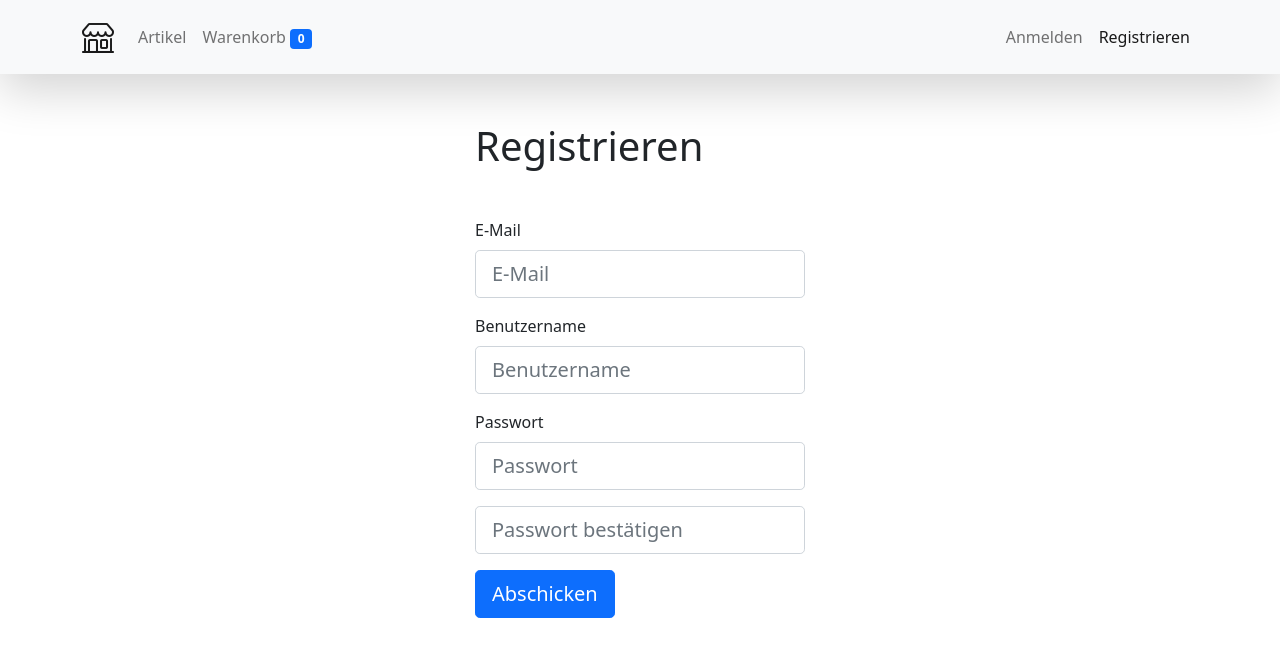
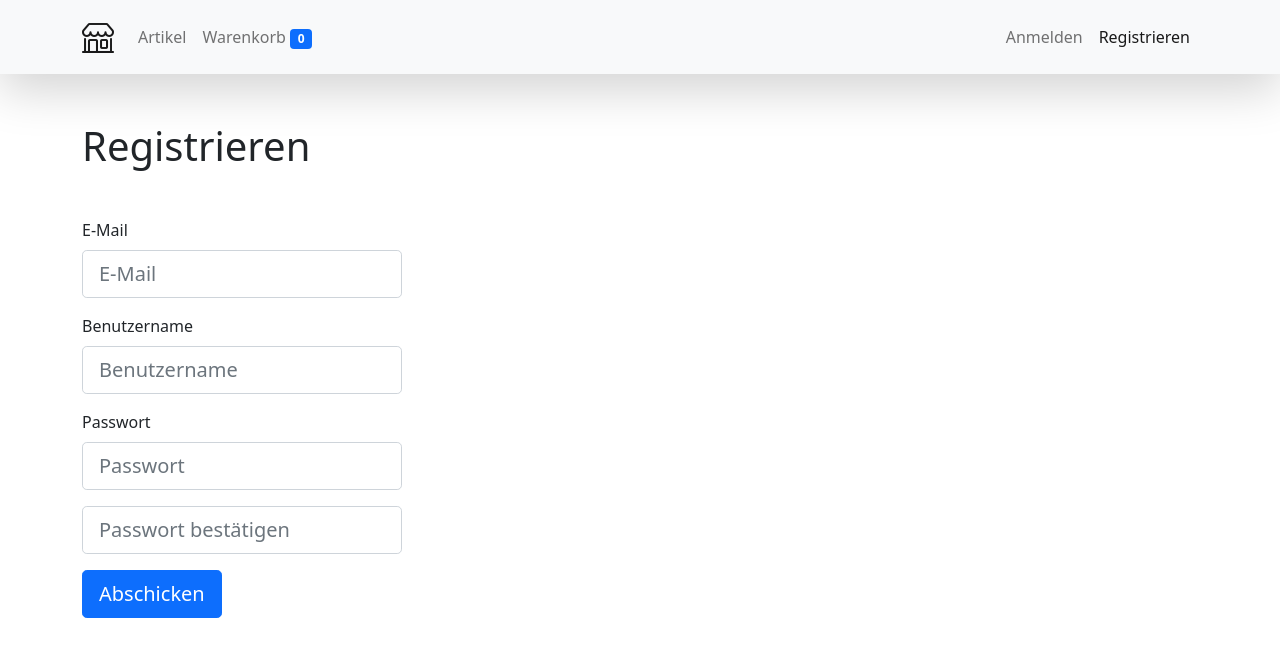
Before and after one commit to tmonzel/webshop-starter, a Vue app in the folder shop/: page /signup in a window 1280 px wide. Shown: the top 656 px of the page. Built offline with nearby package versions, Linux system fonts and the light colour scheme.

Commit message:
Left align formulars

```diff
--- a/shop/src/views/LoginView.vue
+++ b/shop/src/views/LoginView.vue
@@ -1,6 +1,6 @@
 <template>
-  <div class="container mt-5 d-flex justify-content-center">
-    <div>
+  <div class="container mt-5">
+    <div style="max-width: 320px">
       <h1 class="mb-5">Anmelden</h1>
       <form
         @submit.prevent="onSubmit"
--- a/shop/src/views/SignupView.vue
+++ b/shop/src/views/SignupView.vue
@@ -1,6 +1,6 @@
 <template>
-  <div class="container mt-5 d-flex justify-content-center">
-    <div>
+  <div class="container mt-5">
+    <div style="max-width: 320px">
       <h1 class="mb-5">Registrieren</h1>
       <form
         @submit.prevent="onSubmit"
```
